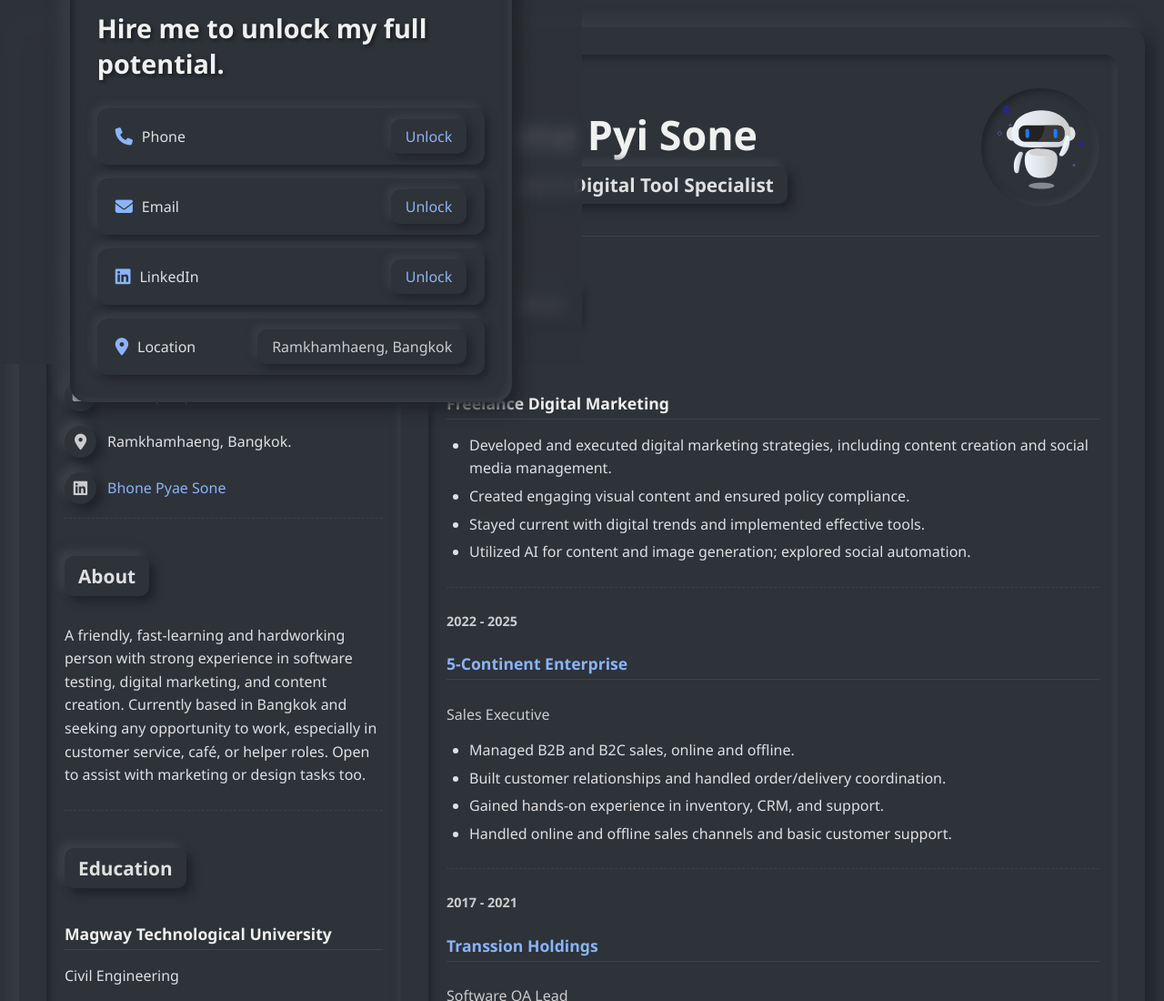
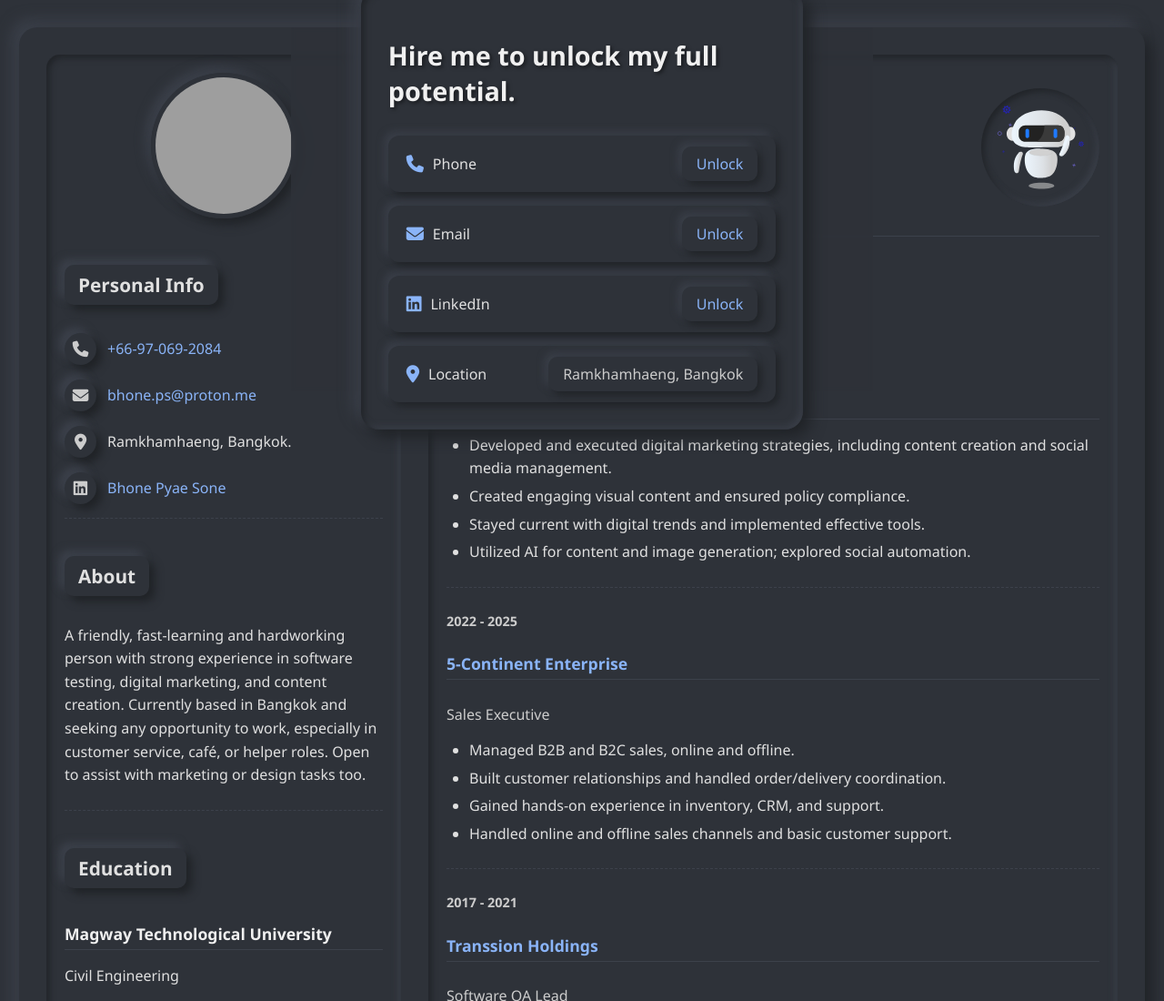
Before and after one commit to bhonepyisone/BPS-SQA-Lead-Digital-Tools-Specialist-Dark-Resume-Humor, a plain HTML site: page index.html in a window 1280 px wide. Shown: the top 1100 px of the page at 91% size. Drawn offline with nearby package versions, Linux system fonts and the light colour scheme; grey boxes are pictures that could not be loaded.

Commit message:
Update style.css

```diff
--- a/style.css
+++ b/style.css
@@ -364,12 +364,12 @@ a:hover {
 /* Blur Overlay Styles */
 .blur-overlay {
     position: fixed;
-    top: 0;
-    left: 0;
+    top: -5;
+    left: -5;
     width: 50%;
     height: 50%;
     background: rgba(46, 50, 57, 0.85);
-    backdrop-filter: blur(8px);
+    backdrop-filter: blur(2px);
     display: flex;
     justify-content: center;
     align-items: center;
```
